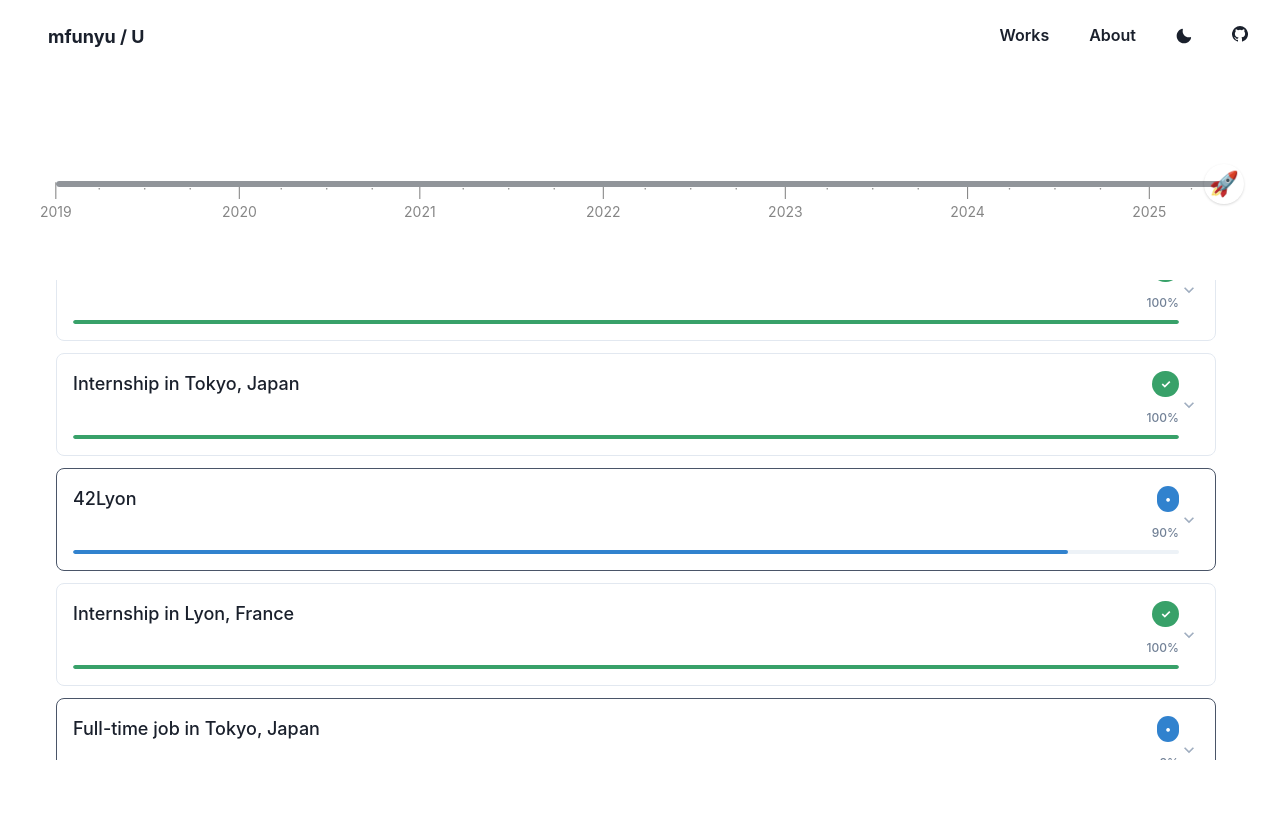
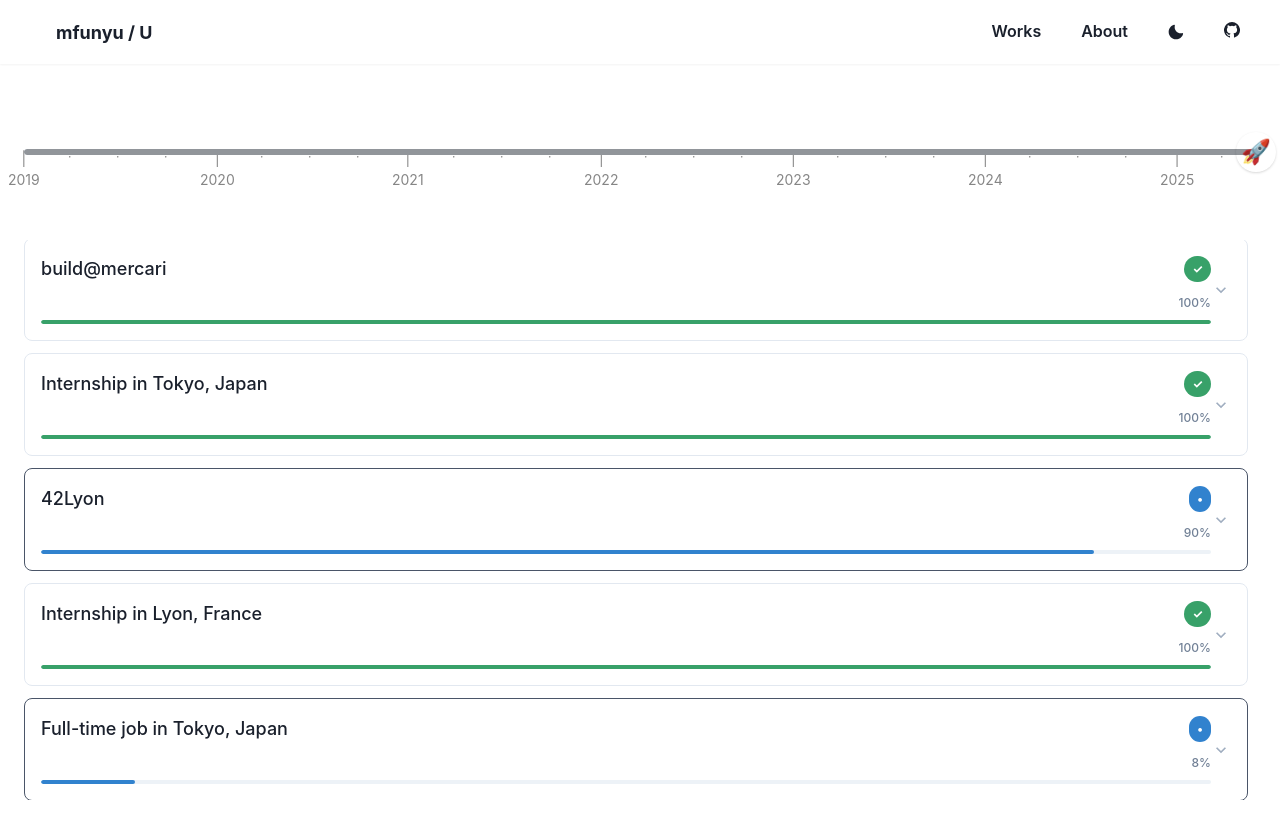
Before and after one commit to mfunyu/mfunyu.github.io, a Next.js app: page /about in a window 1280 px wide. Shown: the top 838 px of the page. After the commit the page ends 800 px from the top, so only its background shows below. Built offline with nearby package versions, Linux system fonts and the light colour scheme.

Commit message:
feat(header): change it to overlay

```diff
--- a/src/components/header.tsx
+++ b/src/components/header.tsx
@@ -1,10 +1,28 @@
-import { Flex } from '@chakra-ui/react'
+import { Flex, useColorModeValue } from '@chakra-ui/react'
 import Logo from './logo'
 import MenuLinks from './menu-links'
 
+// Define header height as a constant for consistency
+export const HEADER_HEIGHT = '64px'
+
 const Header = () => {
+  const headerBg = useColorModeValue('white', 'gray.800')
+
   return (
-    <Flex align="center" justify="space-between" p={4} wrap="wrap">
+    <Flex
+      as="header"
+      align="center"
+      justify="space-between"
+      px={6}
+      h={HEADER_HEIGHT}
+      position="fixed"
+      top={0}
+      left={0}
+      right={0}
+      zIndex={100}
+      bg={headerBg}
+      shadow="sm"
+    >
       <Logo />
       <MenuLinks />
     </Flex>
--- a/src/components/layout.tsx
+++ b/src/components/layout.tsx
@@ -14,10 +14,8 @@ const Layout = ({ children }: Props) => {
         <title>mfunyu</title>
       </Head>
       <Header />
-      <Box as="main" w="full" maxW="100vw" mx="auto">
-        <Box maxW="100vw" mx="auto" minH="76vh" maxH="90vh">
-          {children}
-        </Box>
+      <Box as="main" w="full" h="100vh" overflow="hidden">
+        {children}
       </Box>
     </>
   )
--- a/src/pages/about/index.tsx
+++ b/src/pages/about/index.tsx
@@ -1,8 +1,9 @@
-import { Box, Center, Flex, Heading } from '@chakra-ui/react'
+import { Box, Center, Flex } from '@chakra-ui/react'
 import { useState } from 'react'
 import History from '../../components/history'
 import Layout from '../../components/layout'
 import Timeline from '../../components/timeline'
+import { HEADER_HEIGHT } from '../../components/header'
 
 const About = () => {
   const startYear = 2019
@@ -14,10 +15,9 @@ const About = () => {
 
   return (
     <Layout>
-      <Flex direction="column" h="100vh">
-        <Box w="100%" p={4}>
-          <Flex px={10} py={8} w="100%">
-            <Box flex="1">
+      <Flex direction="column" h="100vh" pt={HEADER_HEIGHT}>
+        {/* Timeline Section */}
+        <Box p={6} flexShrink={0}>
           <Center>
             <Timeline
               currentYear={currentTimelineYear}
@@ -25,12 +25,12 @@ const About = () => {
             />
           </Center>
         </Box>
-          </Flex>
-          <Box px={10} flex="1">
+
+        {/* History Section */}
+        <Box px={6} flex="1" minH={0}>
           <Box
-              h="60vh"
+            h="100%"
             overflowY="auto"
-              overflowX="hidden"
             pr={2}
             sx={{
               '&::-webkit-scrollbar': {
@@ -51,7 +51,6 @@ const About = () => {
             <History currentYear={currentTimelineYear} />
           </Box>
         </Box>
-        </Box>
       </Flex>
     </Layout>
   )
```
Lines whose indentation alone changed are shown as unchanged.
